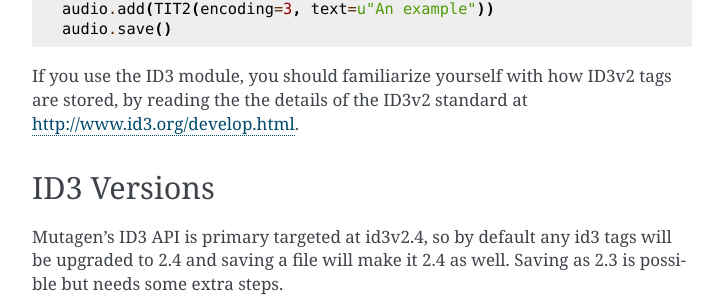
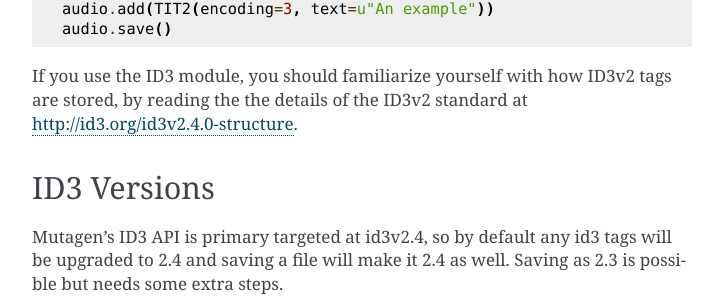
Before and after one commit to quodlibet/mutagen, a Sphinx documentation site: the page built from docs/tutorial.rst, in a window 1280 px wide and 900 px high, scrolled down 1139 px. Shown: the part 148-455 px from the top of the window, without its empty margins (388-1111 px from the left). Built offline with Sphinx 7.4.7, drawn with Linux system fonts in a browser that asks for light colours; pages that are not in the unit, such as notebooks, are missing from menus; some of the changed lines change nothing that is shown.

Commit message:
updated broken link

```diff
--- a/docs/tutorial.rst
+++ b/docs/tutorial.rst
@@ -69,7 +69,7 @@
 
 If you use the ID3 module, you should familiarize yourself with how
 ID3v2 tags are stored, by reading the the details of the ID3v2
-standard at http://www.id3.org/develop.html.
+standard at http://id3.org/id3v2.4.0-structure.
 
 
 ID3 Versions
```
